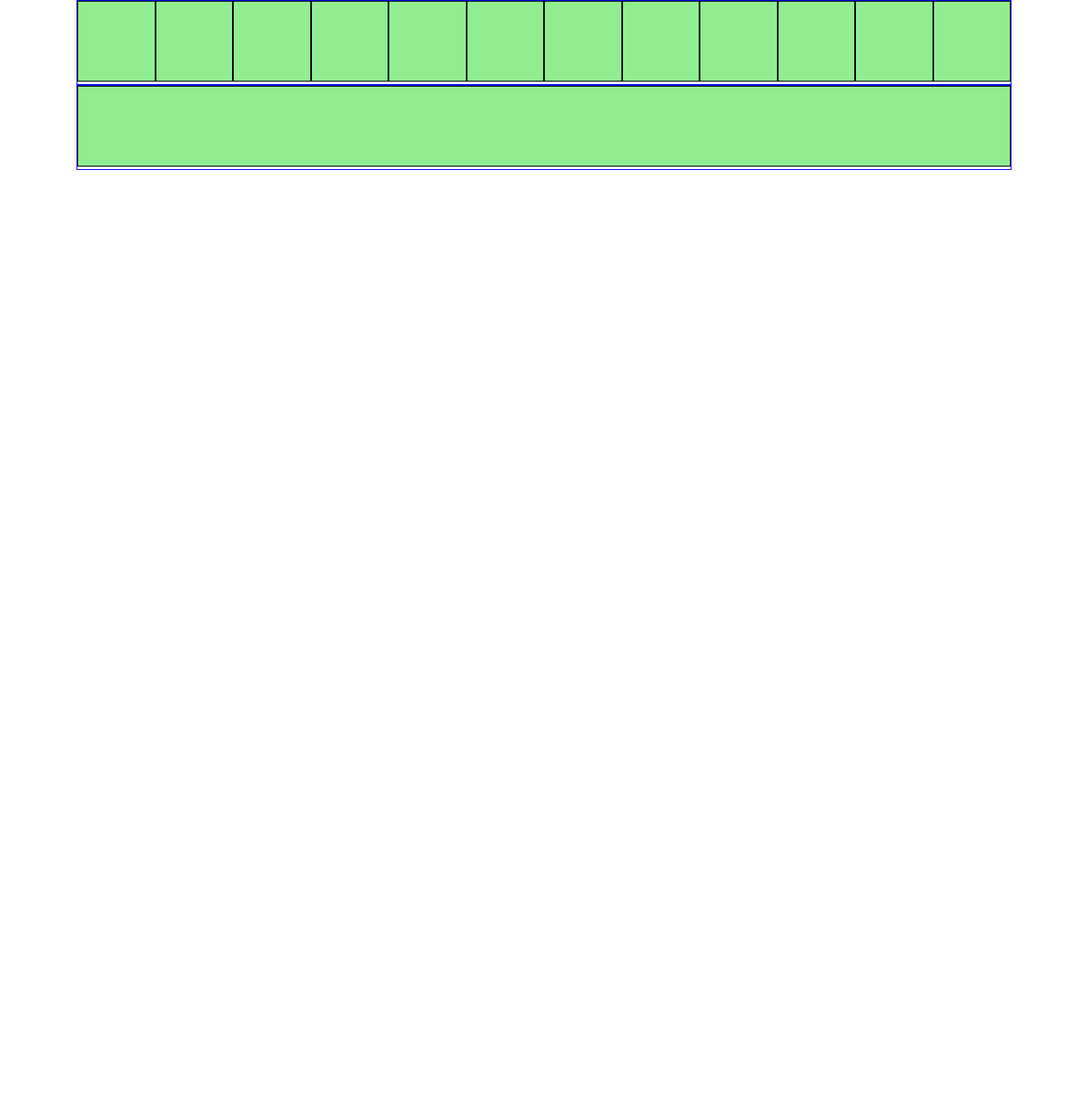
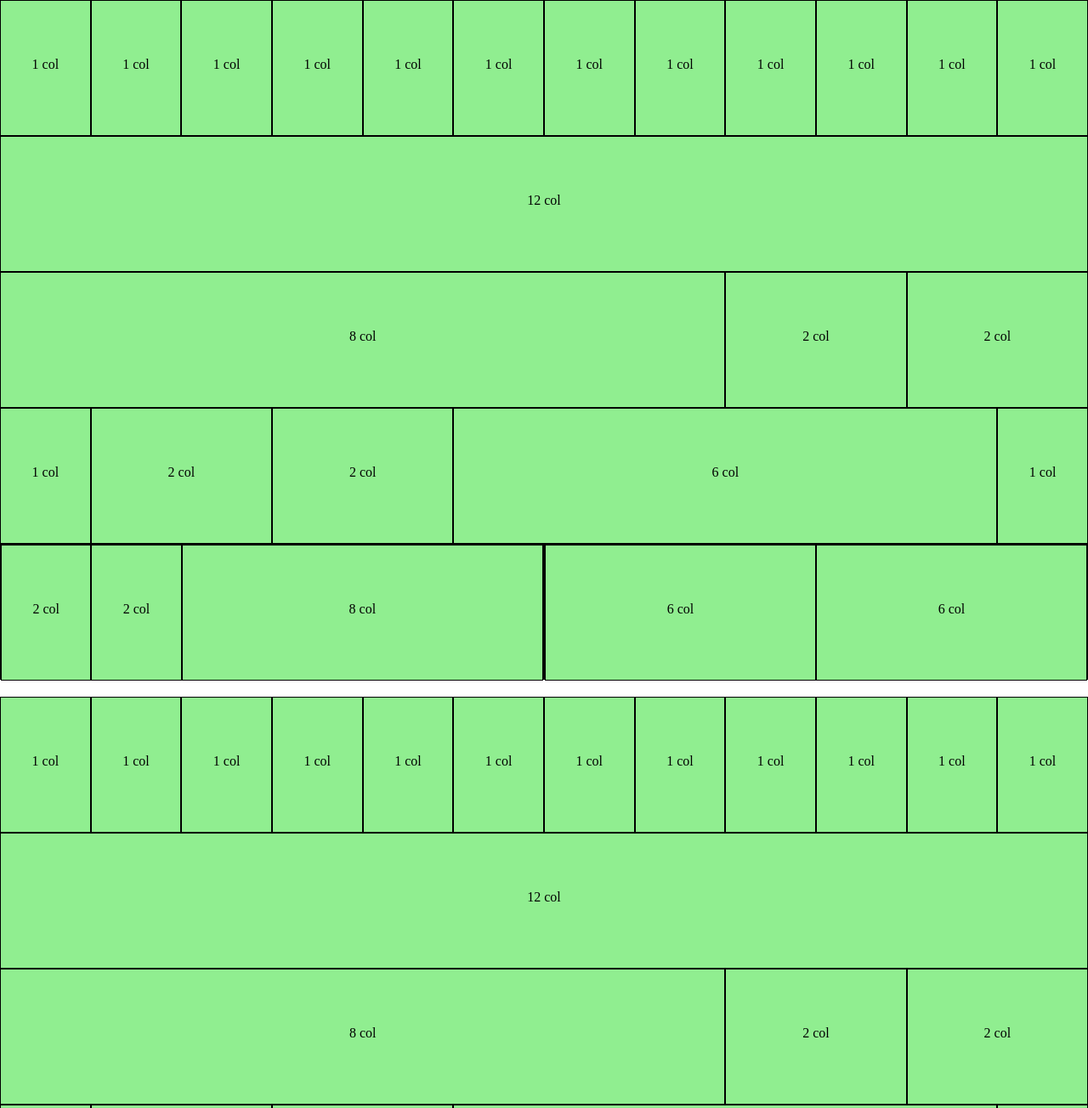
Before and after one commit to dfgiordano/html-css-12bool, a plain HTML site: page index.html in a window 1280 px wide. Shown: the top 1304 px of the page at 85% size. Before the commit the page ends 800 px from the top, so only its background shows below. Drawn offline with Linux system fonts and the light colour scheme.

Commit message:
esercizio terminato

```diff
--- a/css/bool-12.css
+++ b/css/bool-12.css
@@ -1,16 +1,12 @@
 /* debug  */
 .container {
-    height: 100px;
-    border: 1px solid blue;
+    height: 160px;
 }
 [class*=col-]{
-    height: 95px;
+    height: 160px;
     border: 1px solid black;
     background-color: lightgreen;
 }
-
-
-
 /* /debug  */
 * {
     box-sizing: border-box;
@@ -18,7 +14,7 @@
     padding: 0;
 }
 .container {
-    max-width: 1100px;
+    max-width: 1300px;
     margin: 0 auto;
 }
 .container::after {
@@ -64,3 +60,42 @@
 .col-12 {
     width: calc((100% / 12) * 12)
 }
+
+/* offset margin */
+
+.col-offset-1 {
+    width: calc((100% / 12) * 1)
+}
+.col-offset-2 {
+    width: calc((100% / 12) * 2)
+}
+.col-offset-3 {
+    width: calc((100% / 12) * 3)
+}
+.col-offset-4 {
+    width: calc((100% / 12) * 4)
+}
+.col-offset-5 {
+    width: calc((100% / 12) * 5)
+}
+.col-offset-6 {
+    width: calc((100% / 12) * 6)
+}
+.col-offset-7 {
+    width: calc((100% / 12) * 7)
+}
+.col-offset-8 {
+    width: calc((100% / 12) * 8)
+}
+.col-offset-9 {
+    width: calc((100% / 12) * 9)
+}
+.col-offset-10 {
+    width: calc((100% / 12) * 10)
+}
+.col-offset-11 {
+    width: calc((100% / 12) * 11)
+}
+.container2 {
+    margin-top: 20px;
+}
--- a/css/style.css
+++ b/css/style.css
@@ -0,0 +1,5 @@
+* {
+    text-align: center;
+    vertical-align: middle;
+    line-height: 150px;
+}
--- a/index.html
+++ b/index.html
@@ -9,23 +9,93 @@
         <title>Framework 12 column</title>
     </head>
     <body>
-            <div class="container">
-                <div class="col-1"></div>
-                <div class="col-1"></div>
-                <div class="col-1"></div>
-                <div class="col-1"></div>
-                <div class="col-1"></div>
-                <div class="col-1"></div>
-                <div class="col-1"></div>
-                <div class="col-1"></div>
-                <div class="col-1"></div>
-                <div class="col-1"></div>
-                <div class="col-1"></div>
-                <div class="col-1"></div>
-            </div>
+        <div class="container">
+            <div class="col-1">1 col</div>
+            <div class="col-1">1 col</div>
+            <div class="col-1">1 col</div>
+            <div class="col-1">1 col</div>
+            <div class="col-1">1 col</div>
+            <div class="col-1">1 col</div>
+            <div class="col-1">1 col</div>
+            <div class="col-1">1 col</div>
+            <div class="col-1">1 col</div>
+            <div class="col-1">1 col</div>
+            <div class="col-1">1 col</div>
+            <div class="col-1">1 col</div>
+        </div>
          <div class="container">
-             <div class="col-12"></div>
+             <div class="col-12">12 col</div>
          </div>
-
+         <div class="container">
+             <div class="col-8">8 col</div>
+             <div class="col-2">2 col</div>
+             <div class="col-2">2 col</div>
+         </div>
+         <div class="container">
+             <div class="col-1">1 col</div>
+             <div class="col-2">2 col</div>
+             <div class="col-2">2 col</div>
+             <div class="col-6">6 col</div>
+             <div class="col-1">1 col</div>
+         </div>
+         <div class="container">
+             <div class="col-6">
+                 <div class="container">
+                     <div class="col-2">2 col</div>
+                     <div class="col-2">2 col</div>
+                     <div class="col-8">8 col</div>
+                 </div>
+             </div>
+             <div class="col-6">
+                 <div class="container">
+                     <div class="col-6">6 col</div>
+                     <div class="col-6">6 col</div>
+                 </div>
+             </div>
+         </div>
+         <div class="container container2">
+            <div class="col-1">1 col</div>
+            <div class="col-1">1 col</div>
+            <div class="col-1">1 col</div>
+            <div class="col-1">1 col</div>
+            <div class="col-1">1 col</div>
+            <div class="col-1">1 col</div>
+            <div class="col-1">1 col</div>
+            <div class="col-1">1 col</div>
+            <div class="col-1">1 col</div>
+            <div class="col-1">1 col</div>
+            <div class="col-1">1 col</div>
+            <div class="col-1">1 col</div>
+        </div>
+         <div class="container">
+             <div class="col-12">12 col</div>
+         </div>
+         <div class="container">
+             <div class="col-8">8 col</div>
+             <div class="col-2">2 col</div>
+             <div class="col-2">2 col</div>
+         </div>
+         <div class="container">
+             <div class="col-1">1 col</div>
+             <div class="col-2">2 col</div>
+             <div class="col-2">2 col</div>
+             <div class="col-6">6 col</div>
+             <div class="col-1">1 col</div>
+         </div>
+         <div class="container">
+             <div class="col-6">
+                 <div class="container">
+                     <div class="col-2">2 col</div>
+                     <div class="col-2">2 col</div>
+                     <div class="col-8">8 col</div>
+                 </div>
+             </div>
+             <div class="col-6">
+                 <div class="container">
+                     <div class="col-6">6 col</div>
+                     <div class="col-6">6 col</div>
+                 </div>
+             </div>
+         </div>
     </body>
 </html>
```
